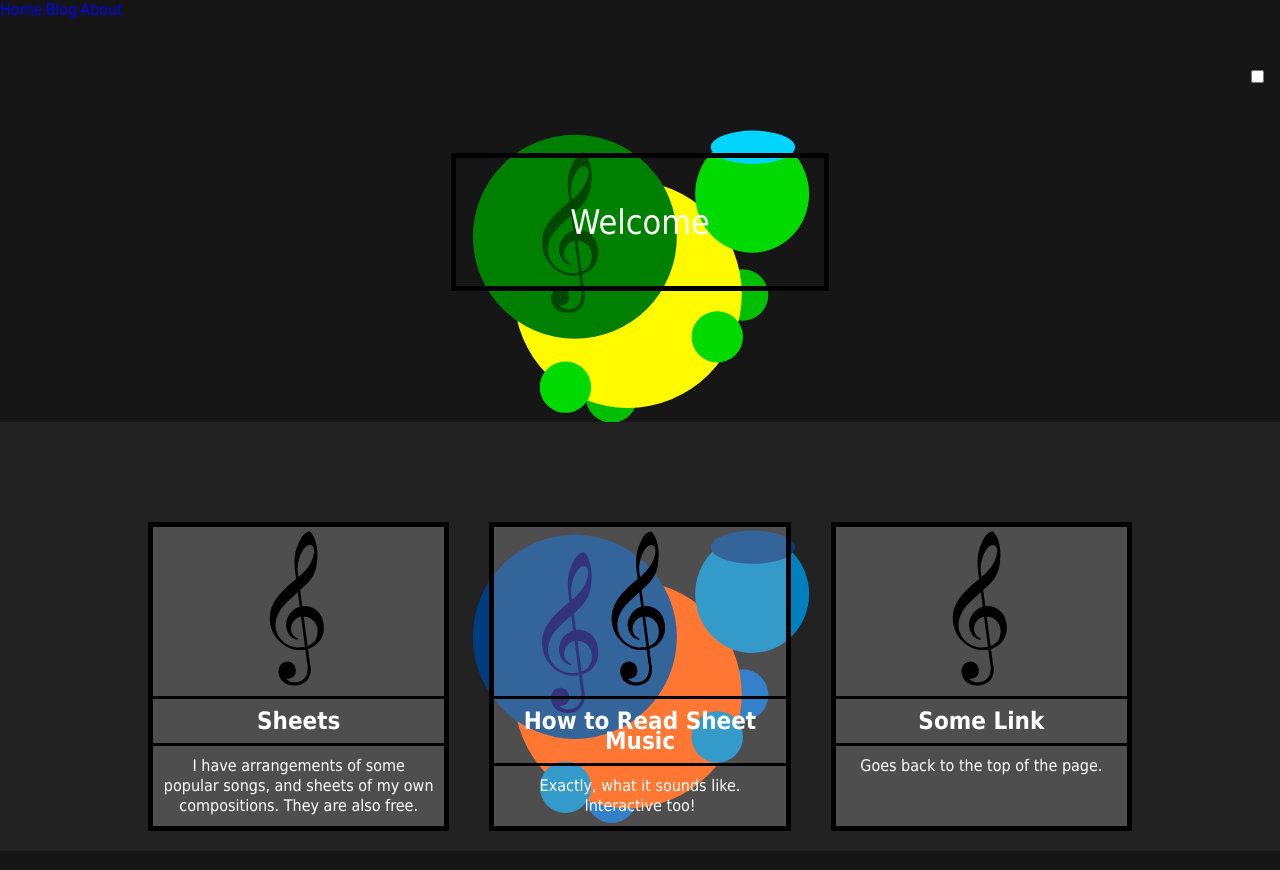
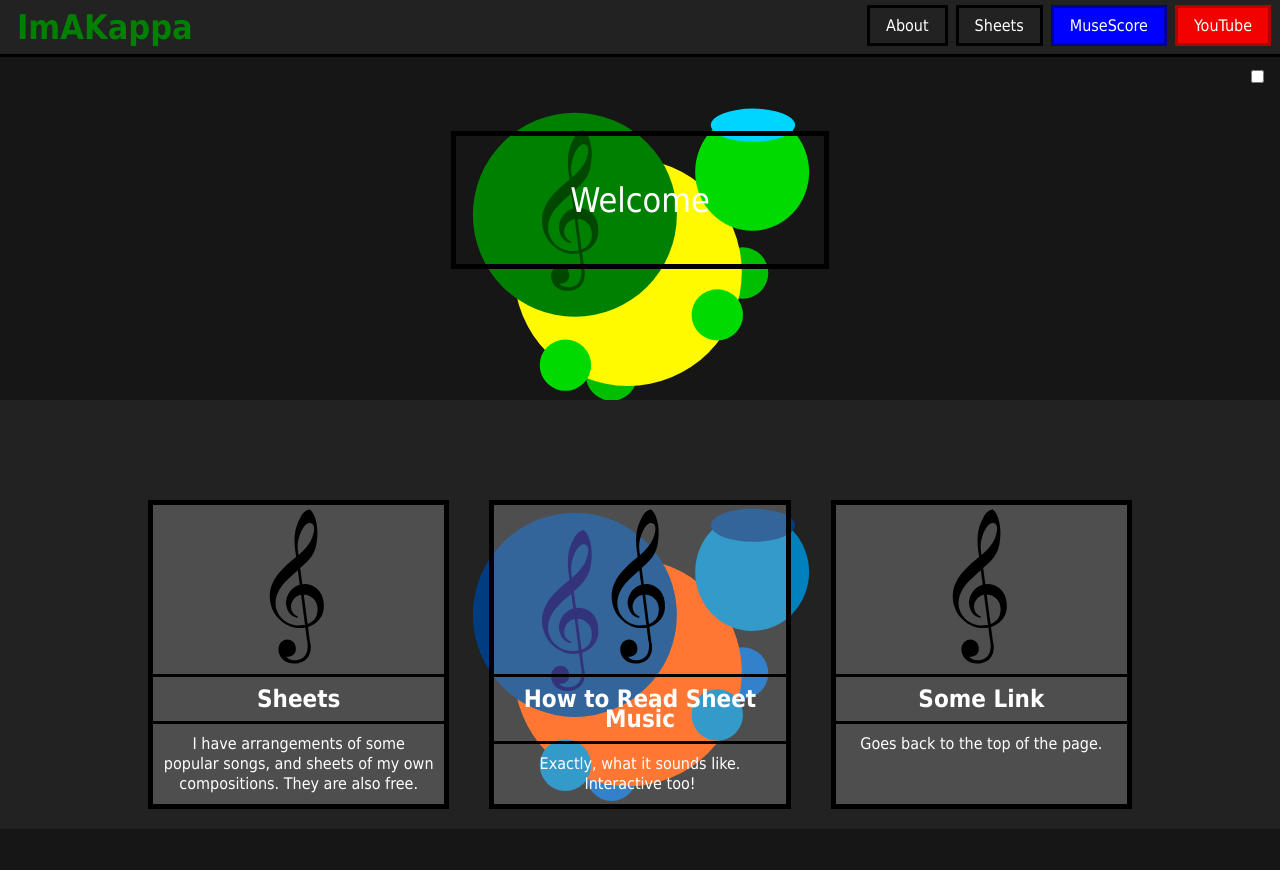
Before and after one commit to ImAKappa/imakappaJekyllOld, a Jekyll site: the page built from index.html, in a window 1280 px wide and 900 px high. Shown: the top 870 px of the window. Built offline with Jekyll 4.4.1, drawn with Linux system fonts in a browser that asks for light colours.

Commit message:
created includes

```diff
--- /dev/null
+++ b/_includes/header.html
@@ -0,0 +1,17 @@
+<header class="main-header">
+  <a class="title" href="#"><h1>ImAKappa</h1></a>
+  <!-- Navigation Links -->
+  <nav class="main-nav">
+    <div class="menu-icon">
+      <div></div>
+      <div></div>
+      <div></div>
+    </div>
+    <ul class="nav-links">
+      <li><a href="about.html">About</a></li><!--
+      --><li><a href="sheets.html">Sheets</a></li><!--
+      --><li><a class="muse" href="https://musescore.com/user/28025112" target="_blank">MuseScore</a></li><!--
+      --><li><a class="yt" href="https://www.youtube.com/channel/UC-ij-Y_86B9H1ARnaxnhEtw" target="_blank">YouTube</a></li>
+    </ul>
+  </nav>
+</header>
--- a/_layouts/yaboi.html
+++ b/_layouts/yaboi.html
@@ -6,16 +6,10 @@
     <link rel="stylesheet" href="/css/styles.css">
   </head>
   <body>
-    <nav>
-      <a href="/">Home</a>
-      <a href="/blog/">Blog</a>
-      <a href="/about/">About</a>
-    </nav>
+    {% include header.html %}
     <section>
       {{ content }}
     </section>
-    <footer>
-      &copy; to me
-    </footer>
+    {% include footer.html%}
   </body>
 </html>
```
Also changed, not shown: _includes/footer.html (added).
